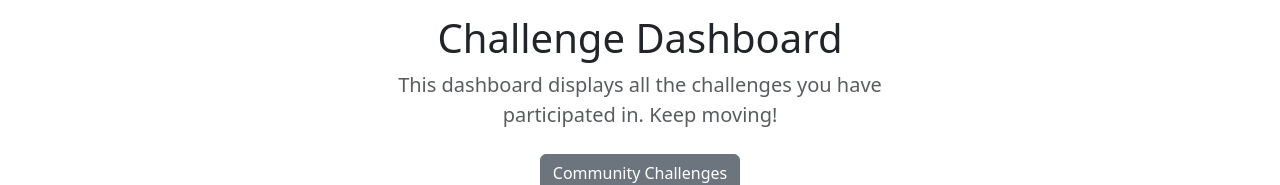
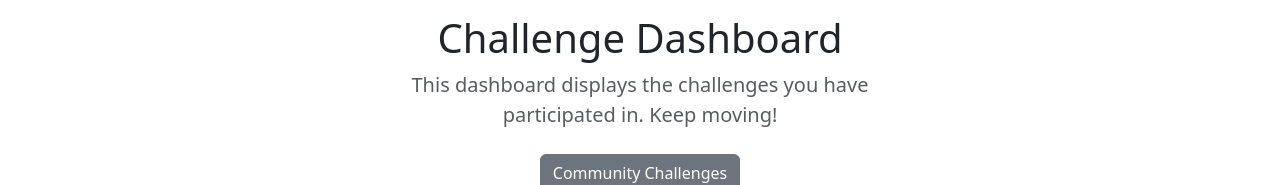
Before and after one commit to robert-brumleve/crowd-sourced-fitness-challenge-app, a React (Create React App) app in the folder frontend/: page /dashboard/1 in a window 1280 px wide. Shown: the part 195-380 px from the top of the page. Built offline with nearby package versions, Linux system fonts and the light colour scheme; no server answers.

Commit message:
Added dashboard description

```diff
--- a/frontend/src/dashboard/DashBoard.js
+++ b/frontend/src/dashboard/DashBoard.js
@@ -40,7 +40,7 @@ const DashBoard = () => {
           <div class="col-lg-6 col-md-8 mx-auto">
             <h1 class="fw-light">Challenge Dashboard</h1>
             <p class="lead text-muted">
-              This dashboard displays all the challenges you have
+              This dashboard displays the challenges you have
               participated in. Keep moving!
             </p>
             <p>
```
